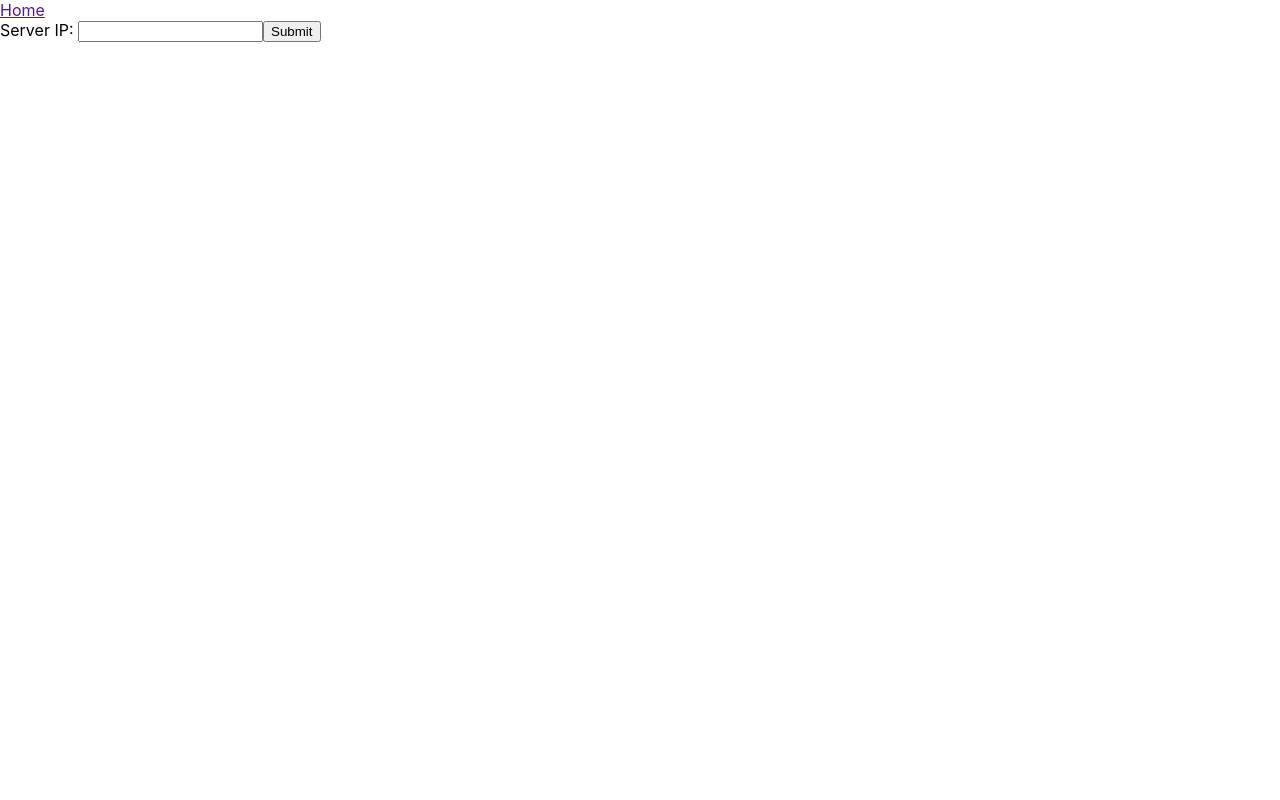
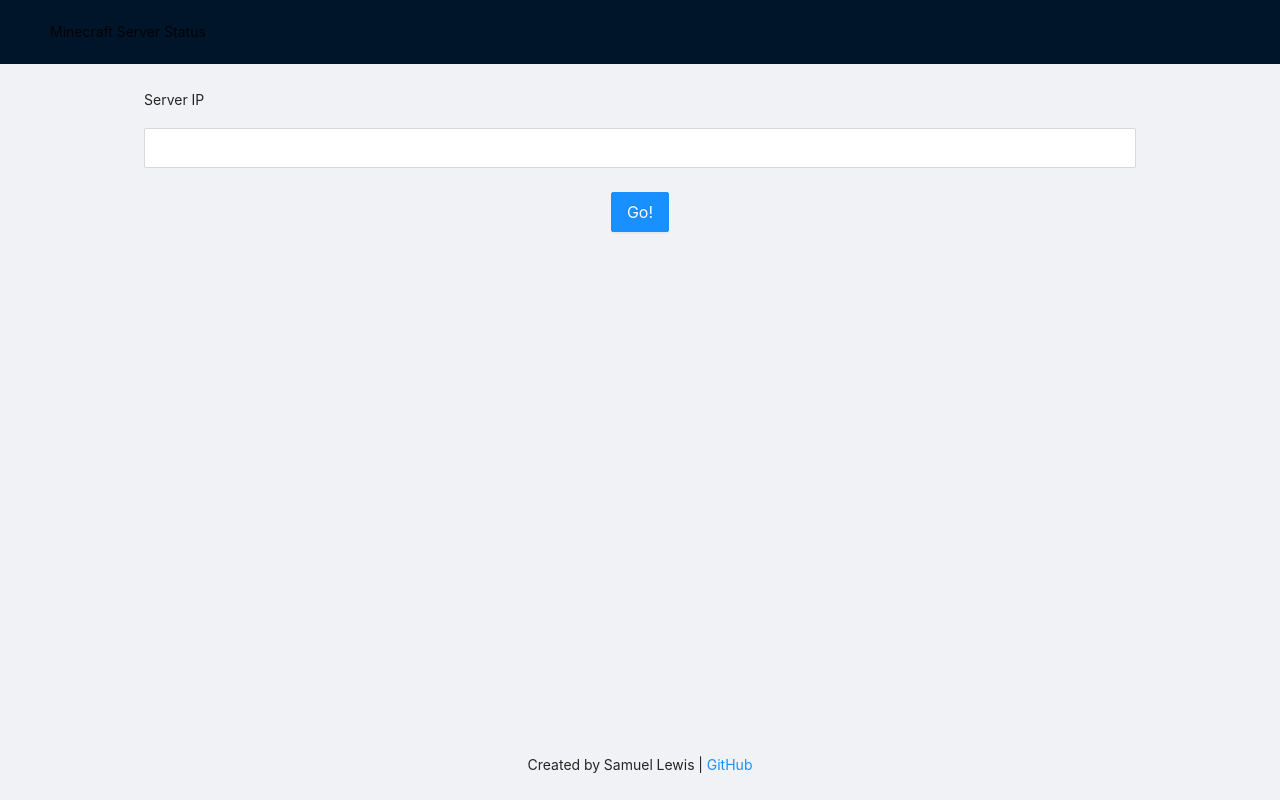
Before and after one commit to Samuel-Lewis/mc-status, a React (Create React App) app: page / in a window 1280 px wide. Built offline with nearby package versions, Linux system fonts and the light colour scheme.

Commit message:
Add antd UI

```diff
--- a/package.json
+++ b/package.json
@@ -7,6 +7,7 @@
     "@testing-library/jest-dom": "^4.2.4",
     "@testing-library/react": "^9.3.2",
     "@testing-library/user-event": "^7.1.2",
+    "antd": "^4.5.2",
     "react": "^16.13.1",
     "react-dom": "^16.13.1",
     "react-scripts": "3.4.1"
--- a/src/App.css
+++ b/src/App.css
@@ -1,6 +1,17 @@
+.layout {
+  min-height: 100vh !important;
+}
 
-body {
-  margin: 0;
+.layout-content {
+  padding: 16px;
+
+  margin: auto;
   width: 100%;
-  height: 100%;
+  max-width: 1024px;
+
+  text-align: center;
 }
+
+.layout-footer {
+  text-align: center;
+}
--- a/src/app.tsx
+++ b/src/app.tsx
@@ -1,27 +1,59 @@
 import React from 'react';
 import './App.css';
-import { ServerStatus } from './server'
+import { ServerStatus } from './server-state/server'
+import { Button, Layout, Form, Input, } from 'antd';
+
+import "antd/dist/antd.css";
+
+const { Header, Footer, Content } = Layout;
 
 function App() {
   const params = new URLSearchParams(window.location.search);
-  const ip = params.get('ip');
+  const paramIp = params.get('ip');
+
+  const onFinish = (values: { ip?: string }) => {
+    if (values.ip) {
+      params.set('ip', values.ip)
+      window.location.search = params.toString();
+    }
+  }
 
   return (
-    <div className="App">
-      <a href={process.env.PUBLIC_URL}>Home</a>
+    <Layout className="layout">
+      <Header>
+        <div className="logo" />
+        Minecraft Server Status
+      </Header>
+      <Content className="layout-content">
 
-      <form>
-        <label>
-          Server IP: <input type="text" name="ip" />
-        </label>
-        <input type="submit" value="Submit" />
-      </form>
+        <Form
+          name="basic"
+          layout="vertical"
+          size="large"
+          initialValues={{ ip: paramIp }}
+          onFinish={onFinish}
+        >
+          <Form.Item
+            label="Server IP"
+            name="ip">
+            <Input />
+          </Form.Item>
 
-      {ip && <ServerStatus
-        address={ip}
-      />}
+          <Form.Item>
+            <Button
+              type="primary"
+              htmlType="submit">
+              Go!
+              </Button>
+          </Form.Item>
+        </Form>
 
-    </div>
+        {paramIp && <ServerStatus key={paramIp} address={paramIp} />}
+      </Content>
+      <Footer className="layout-footer">
+        Created by Samuel Lewis | <a href="https://github.com/Samuel-Lewis">GitHub</a>
+      </Footer>
+    </Layout>
   );
 }
 
--- a/src/index.css
+++ /dev/null
@@ -1,13 +0,0 @@
-body {
-  margin: 0;
-  font-family: -apple-system, BlinkMacSystemFont, 'Segoe UI', 'Roboto', 'Oxygen',
-    'Ubuntu', 'Cantarell', 'Fira Sans', 'Droid Sans', 'Helvetica Neue',
-    sans-serif;
-  -webkit-font-smoothing: antialiased;
-  -moz-osx-font-smoothing: grayscale;
-}
-
-code {
-  font-family: source-code-pro, Menlo, Monaco, Consolas, 'Courier New',
-    monospace;
-}
--- a/src/index.tsx
+++ b/src/index.tsx
@@ -1,6 +1,5 @@
 import React from 'react';
 import ReactDOM from 'react-dom';
-import './index.css';
 import App from './app';
 
 ReactDOM.render(
--- a/src/server-state/error.tsx
+++ b/src/server-state/error.tsx
@@ -1,21 +1,17 @@
 import React from 'react';
-import Status from './status'
+import { Result } from 'antd';
 
-export default class Error extends Status {
-  render() {
-    if (!this.props.data) {
-      return (
-        <div>Loading...</div>
-      )
-    }
+export type ErrorProps = {
+  message?: string
+}
 
-    const { online, error } = this.props.data;
+export default function Error(props: ErrorProps) {
+  return (
+    <Result
+      status="error"
+      title="Failed to fetch server details"
+      subTitle={props.message}
+    />
+  )
 
-    return (
-      <div>
-        {!online && <div>Offline</div>}
-        {error && <pre>{error}</pre>}
-      </div>
-    )
-  }
 }
--- a/src/server-state/loading.tsx
+++ b/src/server-state/loading.tsx
@@ -1,9 +1,12 @@
 import React from 'react';
+import { Spin } from 'antd';
+
 
 export default function Loading() {
   return (
-    <div>
-      Loading!
+    <div style={{ textAlign: 'center' }} >
+      <h2>Loading</h2>
+      <Spin size="large" />
     </div>
   )
 }
--- /dev/null
+++ b/src/server-state/server.tsx
@@ -0,0 +1,106 @@
+import React from 'react';
+import { Collapse, Avatar } from 'antd';
+
+import Loading from './loading';
+import Error from './error';
+
+export type Payload = {
+  status: string,
+  online: boolean,
+  error?: string,
+  motd?: string,
+  favicon?: string,
+  version?: string,
+  game_type?: string,
+  game_id?: any,
+  server_mod?: string,
+  map?: any,
+  players?: {
+    max?: number,
+    now?: number,
+    list?: any[]
+  },
+  plugins?: any[],
+  last_online?: string,
+  last_updated?: string,
+  duration?: number
+}
+
+export type ServerProps = {
+  address: string
+}
+
+export type ServerState = {
+  loading: boolean,
+  data?: Payload,
+  error?: Error
+}
+
+export class ServerStatus extends React.Component<ServerProps, ServerState> {
+  constructor(props: ServerProps) {
+    super(props);
+    this.state = { loading: true }
+  }
+
+  componentDidMount() {
+    fetch(`https://mcapi.us/server/status?ip=${this.props.address}`)
+      .then(response => response.json())
+      .then(data => {
+        if (!this.state.data) {
+          this.setState({ data, loading: false })
+        }
+      })
+      .catch(error => {
+        this.setState({ error, loading: false });
+        console.error(error)
+      });
+
+    fetch(`https://mcapi.us/server/query?ip=${this.props.address}`)
+      .then(response => response.json())
+      .then(data => {
+        if (data.online) {
+          this.setState({ data, loading: false })
+        }
+      })
+      .catch(error => {
+        this.setState({ error, loading: false });
+        console.error(error)
+      });
+  }
+
+  render() {
+    const { loading, data, error } = this.state;
+    if (error) {
+      return <Error message={error.message} />
+    }
+
+    if (loading) {
+      return <Loading />
+    }
+
+    if (!data || data.error || data.status === "error") {
+      return <Error message={data ? data.error : "No data found??"} />
+    }
+
+    const { online, } = data;
+
+    return (
+      <>
+        <h2>{online ? "Online!" : "Offline"}</h2>
+        {data.favicon && <Avatar
+          src={data.favicon}
+          size={128}
+          shape="square"
+        />}
+
+        <Collapse ghost style={{ textAlign: 'initial' }}>
+          <Collapse.Panel header="Raw Data" key="1">
+            <pre>{JSON.stringify(data, null, 2)}</pre>
+          </Collapse.Panel>
+        </Collapse>
+      </>
+
+    )
+
+  }
+}
--- a/src/server-state/status.tsx
+++ /dev/null
@@ -1,40 +0,0 @@
-import React from 'react';
-
-export type Payload = {
-  status?: string,
-  online?: boolean,
-  error?: string,
-  motd?: string,
-  version?: string,
-  game_type?: string,
-  game_id?: any,
-  server_mod?: string,
-  map?: any,
-  players?: {
-    max?: number,
-    now?: number,
-    list?: any[]
-  },
-  plugins?: any[],
-  last_online?: string,
-  last_updated?: string,
-  duration?: number
-}
-
-
-export type StatusProps = {
-  data?: Payload
-}
-
-export default class Status extends React.Component<StatusProps> {
-  render() {
-    return (
-      <>
-        <h1>Base!</h1>
-        <pre>
-          {JSON.stringify(this.props.data, null, 2)}
-        </pre >
-      </>
-    )
-  }
-}
--- a/src/server.tsx
+++ /dev/null
@@ -1,55 +0,0 @@
-import React from 'react';
-
-import Status, { Payload } from './server-state/status';
-import Loading from './server-state/loading';
-import Error from './server-state/error';
-
-export type ServerProps = {
-  address: string
-}
-
-export type ServerState = {
-  loading: boolean,
-  data?: Payload,
-}
-
-export class ServerStatus extends React.Component<ServerProps, ServerState> {
-  constructor(props: ServerProps) {
-    super(props);
-    this.state = { loading: true }
-  }
-
-  componentDidMount() {
-    fetch(`https://mcapi.us/server/status?ip=${this.props.address}`)
-      .then(response => response.json())
-      .then(data => {
-        if (!this.state.data) {
-          this.setState({ data, loading: false })
-        }
-      })
-      .catch(err => console.error(err));
-
-    fetch(`https://mcapi.us/server/query?ip=${this.props.address}`)
-      .then(response => response.json())
-      .then(data => {
-        if (data.online) {
-          this.setState({ data, loading: false })
-        }
-      })
-      .catch(err => console.error(err));
-  }
-
-  render() {
-    const { loading, data } = this.state;
-
-    if (loading) {
-      return <Loading />
-    }
-
-    if (data && data.online) {
-      return <Status data={data} />
-    }
-
-    return <Error data={data} />
-  }
-}
```
Also changed, not shown: 2 other files (tests, documents, lock files or other folders).
